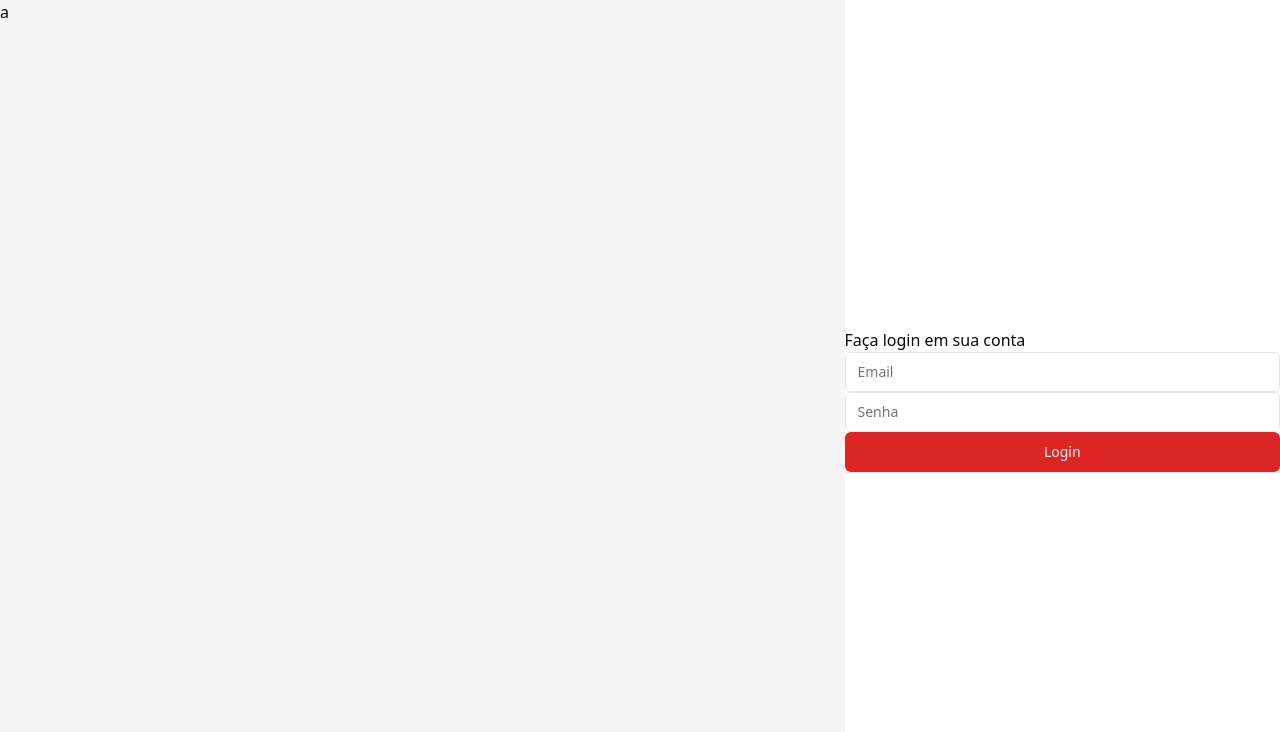
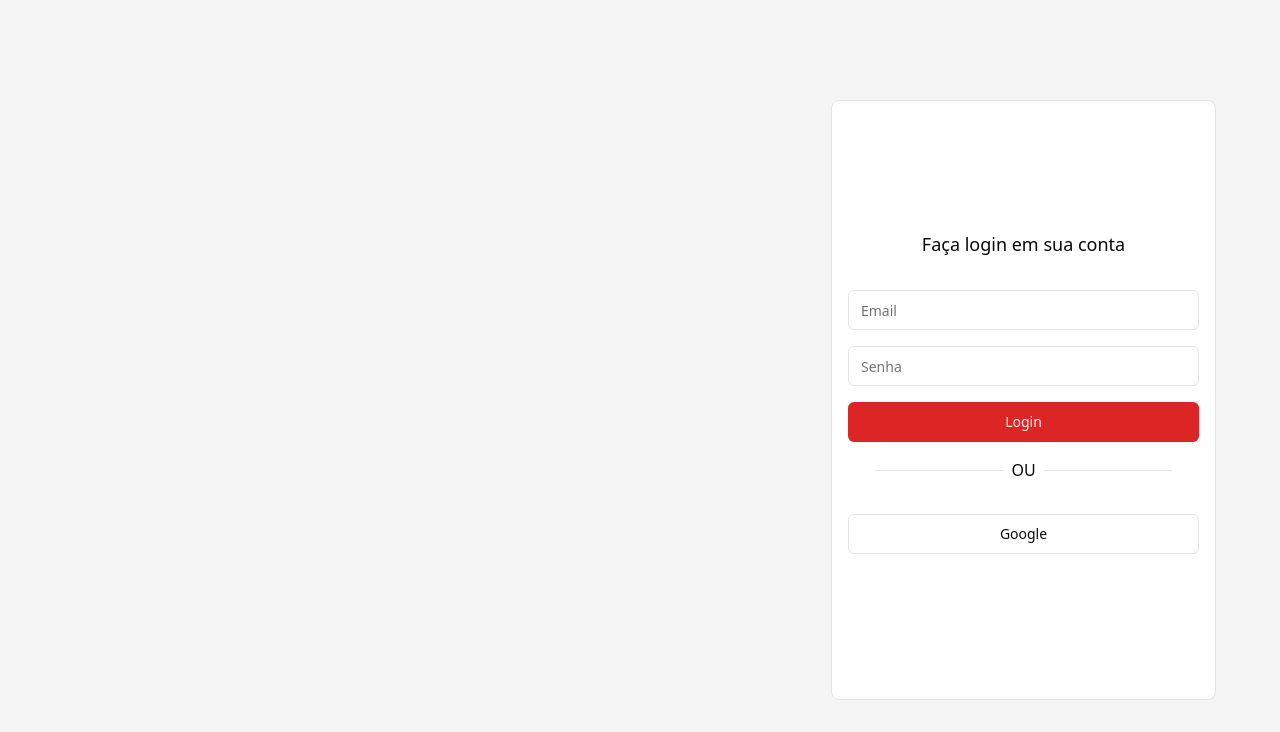
Before and after one commit to lucasd09/case, a Next.js app: page /login in a window 1280 px wide. Shown: the top 732 px of the page. Built offline with nearby package versions, Linux system fonts and the light colour scheme.

Commit message:
login e register

```diff
--- a/app/login/page.tsx
+++ b/app/login/page.tsx
@@ -4,14 +4,20 @@ import { Separator } from "@/components/ui/separator";
 
 export default function Login() {
   return (
-    <div className="flex">
-      <div className="bg-secondary h-screen w-full">a</div>
-      <div className="flex flex-col justify-center w-[660px]">
-        <h1>Faça login em sua conta</h1>
-        <Input placeholder="Email" />
-        <Input placeholder="Senha" />
-        <Button>Login</Button>
-        <Separator />
+    <div className="flex h-screen bg-secondary items-center justify-end">
+      <div className="flex flex-col bg-card justify-center w-[385px] h-[600px] p-4 m-16 rounded-lg text-center border">
+        <h1 className="mb-8 text-lg">Faça login em sua conta</h1>
+        <Input placeholder="Email" className="mb-4" />
+        <Input placeholder="Senha" className="mb-4" />
+        <Button className="mb-4">Login</Button>
+        <div className="flex items-center justify-center mb-8">
+          <Separator className="w-32 mr-2" />
+          <p>OU</p>
+          <Separator className="w-32 ml-2" />
+        </div>
+        <Button className="mb-4" variant={"outline"}>
+          Google
+        </Button>
       </div>
     </div>
   );
--- a/app/register/page.tsx
+++ b/app/register/page.tsx
@@ -1,3 +1,26 @@
+import { Button } from "@/components/ui/button";
+import { Input } from "@/components/ui/input";
+import { Separator } from "@/components/ui/separator";
+
 export default function Register() {
-  return <div>register</div>;
+  return (
+    <div className="flex h-screen bg-secondary items-center justify-end">
+      <div className="flex flex-col bg-card justify-center w-[385px] h-[600px] p-4 m-16 rounded-lg text-center border">
+        <h1 className="text-lg">Cadastre-se gratuitamente</h1>
+        <h3 className="mb-8 text-sm">
+          Insira um email para continuar seu cadastro
+        </h3>
+        <Input placeholder="Email" className="mb-4" />
+        <Button className="mb-4">Cadastre-se</Button>
+        <div className="flex items-center justify-center mb-8">
+          <Separator className="w-24 mr-2" />
+          <p>Ou continue com</p>
+          <Separator className="w-24 ml-2" />
+        </div>
+        <Button className="mb-4" variant={"outline"}>
+          Google
+        </Button>
+      </div>
+    </div>
+  );
 }
```
